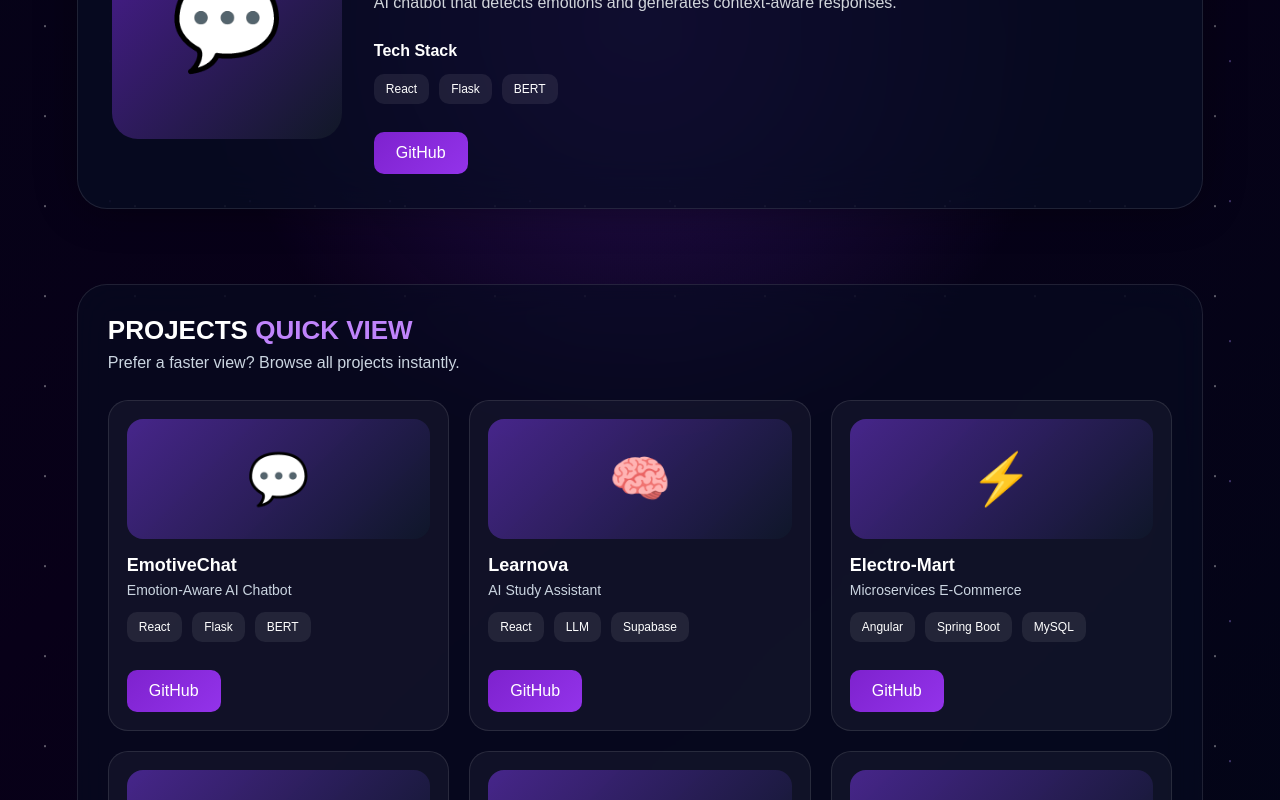
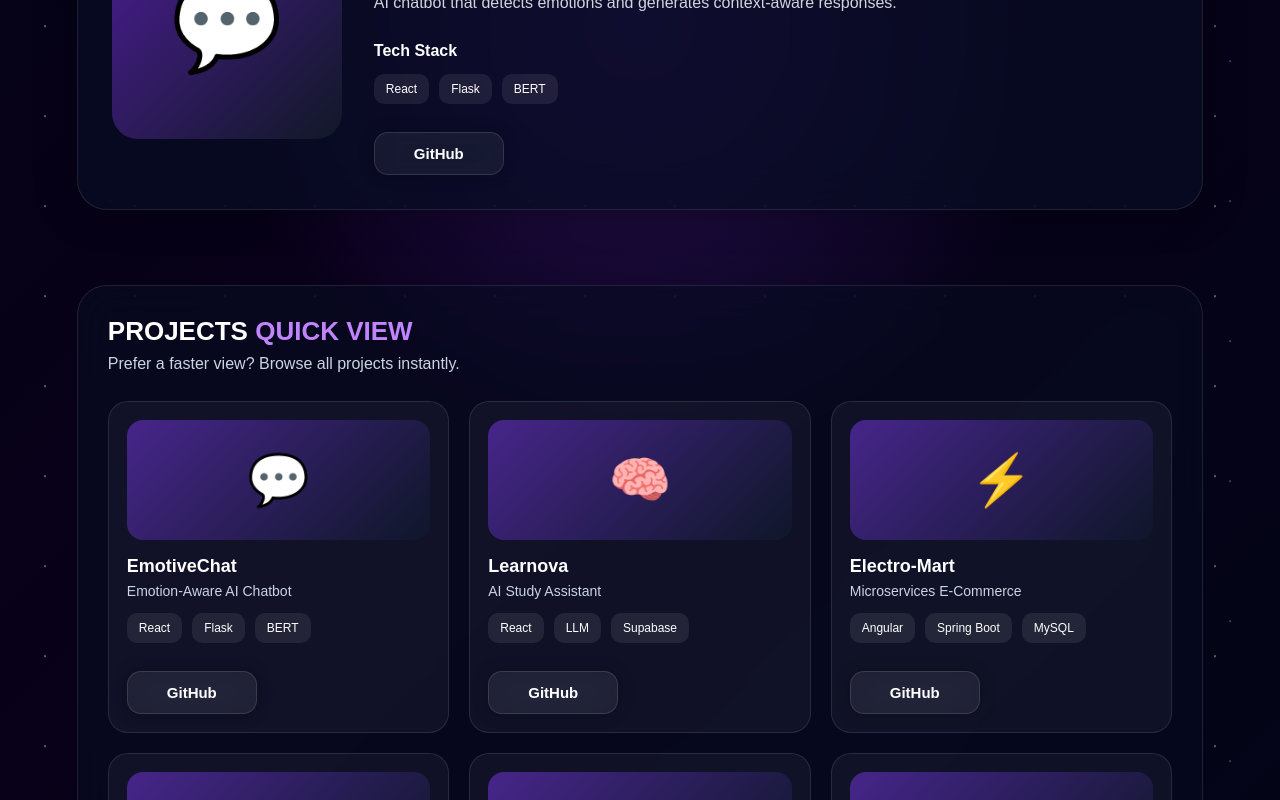
Before and after one commit to akankshabolla/Akanksha-portfolio, a React app: page / in a window 1280 px wide. Shown: the part 6640-7440 px from the top of the page. Built offline with nearby package versions, Linux system fonts and the light colour scheme; the HTML template or start-up script is replaced by a standard one.

Commit message:
Improve light-mode button visibility and hide placeholder action links

```diff
--- a/src/sections/Projects.css
+++ b/src/sections/Projects.css
@@ -377,26 +377,115 @@
   font-size: 12px;
 }
 
+/* BUTTONS */
+
 .card-actions,
-.mini-actions {
-  display: flex;
-  gap: 14px;
-  margin-top: 28px;
+.mini-actions{
+display:flex;
+gap:14px;
+margin-top:28px;
+flex-wrap:wrap;
 }
 
 .card-actions a,
-.mini-actions a {
-  padding: 12px 22px;
-  border-radius: 10px;
-  text-decoration: none;
-  color: white;
-  background: linear-gradient(135deg, #7e22ce, #9333ea);
-  transition: 0.3s;
+.mini-actions a{
+
+padding:12px 24px;
+
+border-radius:14px;
+
+text-decoration:none;
+
+font-weight:600;
+
+font-size:15px;
+
+display:flex;
+
+align-items:center;
+
+justify-content:center;
+
+transition:
+all .35s ease;
+
+min-width:130px;
+
 }
 
-.card-actions a:hover,
-.mini-actions a:hover {
-  transform: translateY(-3px);
+
+/* LIVE DEMO BUTTON */
+
+.card-actions a:first-child,
+.mini-actions a:first-child{
+
+background:
+linear-gradient(
+135deg,
+#06b6d4,
+#2563eb
+);
+
+color:white;
+
+box-shadow:
+0 0 25px rgba(37,99,235,.45);
+
+border:none;
+
+}
+
+.card-actions a:first-child:hover,
+.mini-actions a:first-child:hover{
+
+transform:
+translateY(-4px);
+
+box-shadow:
+0 0 40px rgba(37,99,235,.8);
+
+filter:
+brightness(1.1);
+
+}
+
+
+/* GITHUB BUTTON */
+
+.card-actions a:last-child,
+.mini-actions a:last-child{
+
+background:
+rgba(255,255,255,.06);
+
+border:
+1px solid rgba(255,255,255,.12);
+
+color:white;
+
+backdrop-filter:
+blur(15px);
+
+box-shadow:
+0 0 15px rgba(0,0,0,.25);
+
+}
+
+.card-actions a:last-child:hover,
+.mini-actions a:last-child:hover{
+
+transform:
+translateY(-4px);
+
+border-color:
+rgba(192,132,252,.7);
+
+box-shadow:
+0 0 30px rgba(168,85,247,.4);
+
+background:
+rgba(255,255,255,.09);
+
 }
 
 /* QUICK VIEW */
@@ -467,23 +556,23 @@
 }
 
 /* LIGHT MODE SUPPORT */
+/* LIGHT MODE SUPPORT - revised for a clean, neutral light theme */
 
 body.light .projects-section,
 .light .projects-section,
 .light-mode .projects-section,
 .light-theme .projects-section {
-  background:
-    radial-gradient(circle at center, rgba(168, 85, 247, 0.18), transparent 35%),
-    linear-gradient(135deg, #f8fafc, #eef2ff, #fdf4ff);
-  color: #111827;
+  background: linear-gradient(180deg, #ffffff 0%, #f8fafc 100%);
+  color: #0f172a;
 }
 
 body.light .projects-section::before,
 .light .projects-section::before,
 .light-mode .projects-section::before,
 .light-theme .projects-section::before {
-  background-image: radial-gradient(rgba(79, 70, 229, 0.35) 1px, transparent 1px);
-  opacity: 0.25;
+  background-image: radial-gradient(rgba(2,6,23,0.04) 1px, transparent 1px);
+  background-size: 120px 120px;
+  opacity: 0.06;
 }
 
 body.light .projects-header h2,
@@ -498,7 +587,7 @@ body.light .mini-project-card h4,
 .light .mini-project-card h4,
 .light-mode .mini-project-card h4,
 .light-theme .mini-project-card h4 {
-  color: #111827;
+  color: #0b1220;
 }
 
 body.light .projects-kicker,
@@ -521,7 +610,7 @@ body.light .card-view-header span,
 .light .card-view-header span,
 .light-mode .card-view-header span,
 .light-theme .card-view-header span {
-  color: #7c3aed;
+  color: #6d28d9;
 }
 
 body.light .projects-desc,
@@ -547,7 +636,7 @@ body.light .galaxy-text h3,
 .light .galaxy-text h3,
 .light-mode .galaxy-text h3,
 .light-theme .galaxy-text h3 {
-  color: #111827;
+  color: #0b1220;
 }
 
 body.light .galaxy-text p,
@@ -561,7 +650,7 @@ body.light .orbit,
 .light .orbit,
 .light-mode .orbit,
 .light-theme .orbit {
-  border-color: rgba(79, 70, 229, 0.16);
+  border-color: rgba(2, 6, 23, 0.06);
 }
 
 body.light .planet-label,
@@ -580,10 +669,10 @@ body.light .mini-project-card,
 .light .mini-project-card,
 .light-mode .mini-project-card,
 .light-theme .mini-project-card {
-  background: rgba(255, 255, 255, 0.78);
-  border: 1px solid rgba(124, 58, 237, 0.16);
-  color: #111827;
-  box-shadow: 0 20px 45px rgba(15, 23, 42, 0.08);
+  background: rgba(255, 255, 255, 0.96);
+  border: 1px solid rgba(2, 6, 23, 0.06);
+  color: #0b1220;
+  box-shadow: 0 16px 40px rgba(2, 6, 23, 0.04);
 }
 
 body.light .planet-label small,
@@ -601,7 +690,7 @@ body.light .mini-image,
 .light .mini-image,
 .light-mode .mini-image,
 .light-theme .mini-image {
-  background: linear-gradient(135deg, rgba(221, 214, 254, 0.95), rgba(255, 255, 255, 0.9));
+  background: linear-gradient(135deg, #f3efff, #ffffff);
 }
 
 body.light .tech-list span,
@@ -612,8 +701,47 @@ body.light .mini-tech span,
 .light .mini-tech span,
 .light-mode .mini-tech span,
 .light-theme .mini-tech span {
-  background: rgba(124, 58, 237, 0.1);
-  color: #4c1d95;
+  background: rgba(15, 23, 42, 0.04);
+  color: #0b1220;
+}
+
+/* Make action buttons clearly visible in light mode */
+body.light .card-actions a:first-child,
+.light .card-actions a:first-child,
+.light-mode .card-actions a:first-child,
+.light-theme .card-actions a:first-child,
+body.light .mini-actions a:first-child,
+.light .mini-actions a:first-child,
+.light-mode .mini-actions a:first-child,
+.light-theme .mini-actions a:first-child {
+  background: linear-gradient(135deg,#06b6d4,#2563eb);
+  color: #ffffff;
+  box-shadow: 0 12px 30px rgba(37,99,235,0.18);
+  border: none;
+  padding: 12px 26px;
+  min-width: 140px;
+}
+
+body.light .card-actions a:last-child,
+.light .card-actions a:last-child,
+.light-mode .card-actions a:last-child,
+.light-theme .card-actions a:last-child,
+body.light .mini-actions a:last-child,
+.light .mini-actions a:last-child,
+.light-mode .mini-actions a:last-child,
+.light-theme .mini-actions a:last-child {
+  background: #ffffff;
+  color: #0b1220;
+  border: 1px solid rgba(2,6,23,0.06);
+  box-shadow: 0 8px 24px rgba(2,6,23,0.04);
+  padding: 12px 26px;
+  min-width: 120px;
+}
+
+/* Hide empty action anchors (href="#") to avoid blank buttons */
+.card-actions a[href="#"],
+.mini-actions a[href="#"] {
+  display: none;
 }
 
 /* RESPONSIVE */
```
